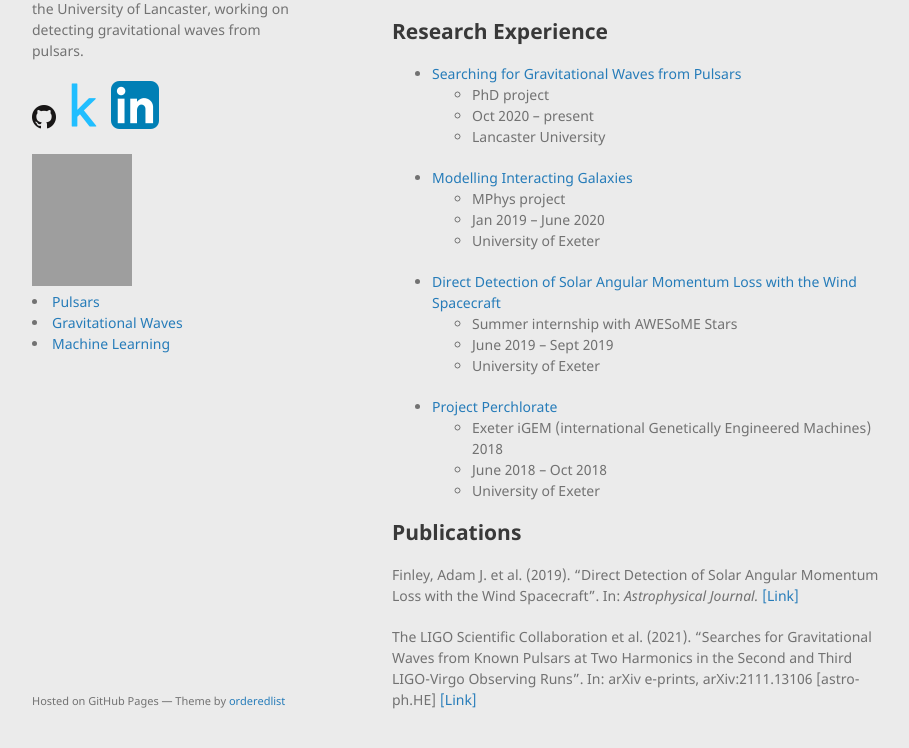
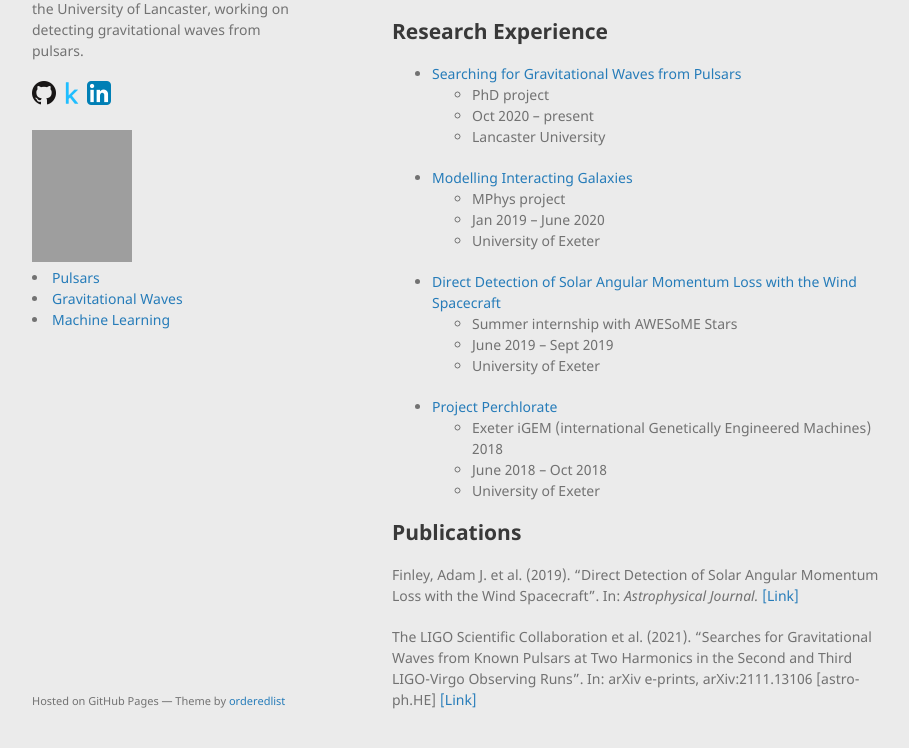
Before and after one commit to alhewitt/alhewitt.github.io, a Jekyll site: the page built from index.md, in a window 1280 px wide and 1119 px high. Shown: the part 339-1087 px from the top of the window, without its empty margins (178-1087 px from the left). Built offline with Jekyll 4.4.1, drawn with Linux system fonts in a browser that asks for light colours; our own code applies the rules of GitHub Pages for plain Markdown files; grey boxes are pictures that could not be loaded.

Commit message:
Update default.html

```diff
--- a/_layouts/default.html
+++ b/_layouts/default.html
@@ -28,8 +28,8 @@
 
         {% if site.github.is_user_page %}
         <p class="view"><a href="{{ site.github.owner_url }}"><img src="/assets/img/github.png" alt="github.com" width="24" height="24"></a>
-        <a href="https://www.kaggle.com/amyhewitt"><img src="/assets/img/kaggle.png" alt="kaggle.com" width="48" height="48"></a>
-        <a href="https://uk.linkedin.com/in/amy-l-hewitt"><img src="/assets/img/linkedin.png" alt="linkedin.com" width="48" height="48"></a></p>
+        <a href="https://www.kaggle.com/amyhewitt"><img src="/assets/img/kaggle.png" alt="kaggle.com" width="24" height="24"></a>
+        <a href="https://uk.linkedin.com/in/amy-l-hewitt"><img src="/assets/img/linkedin.png" alt="linkedin.com" width="24" height="24"></a></p>
         {% endif %}
 
         <a href="https://www.w3schools.com">
```
